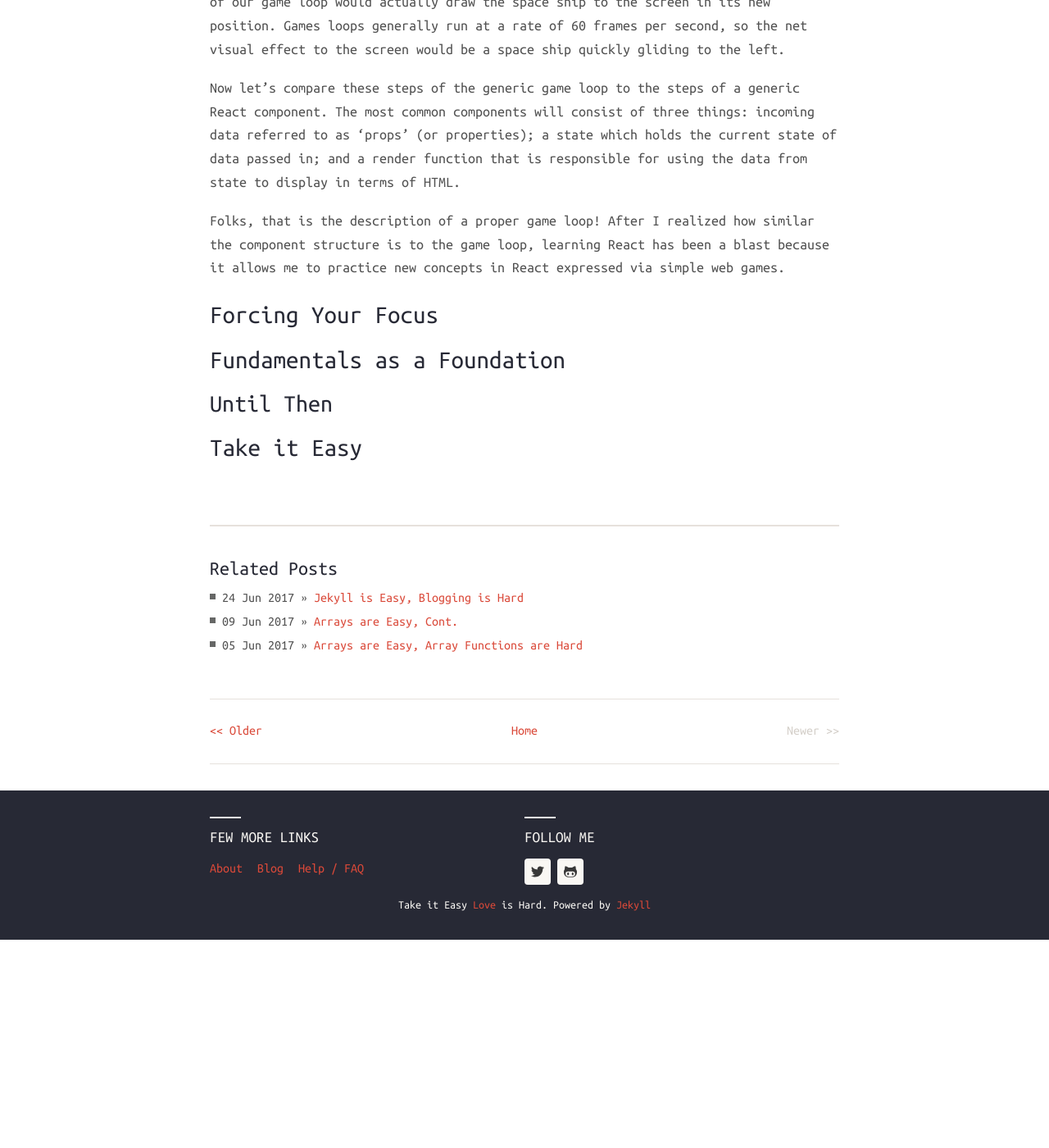
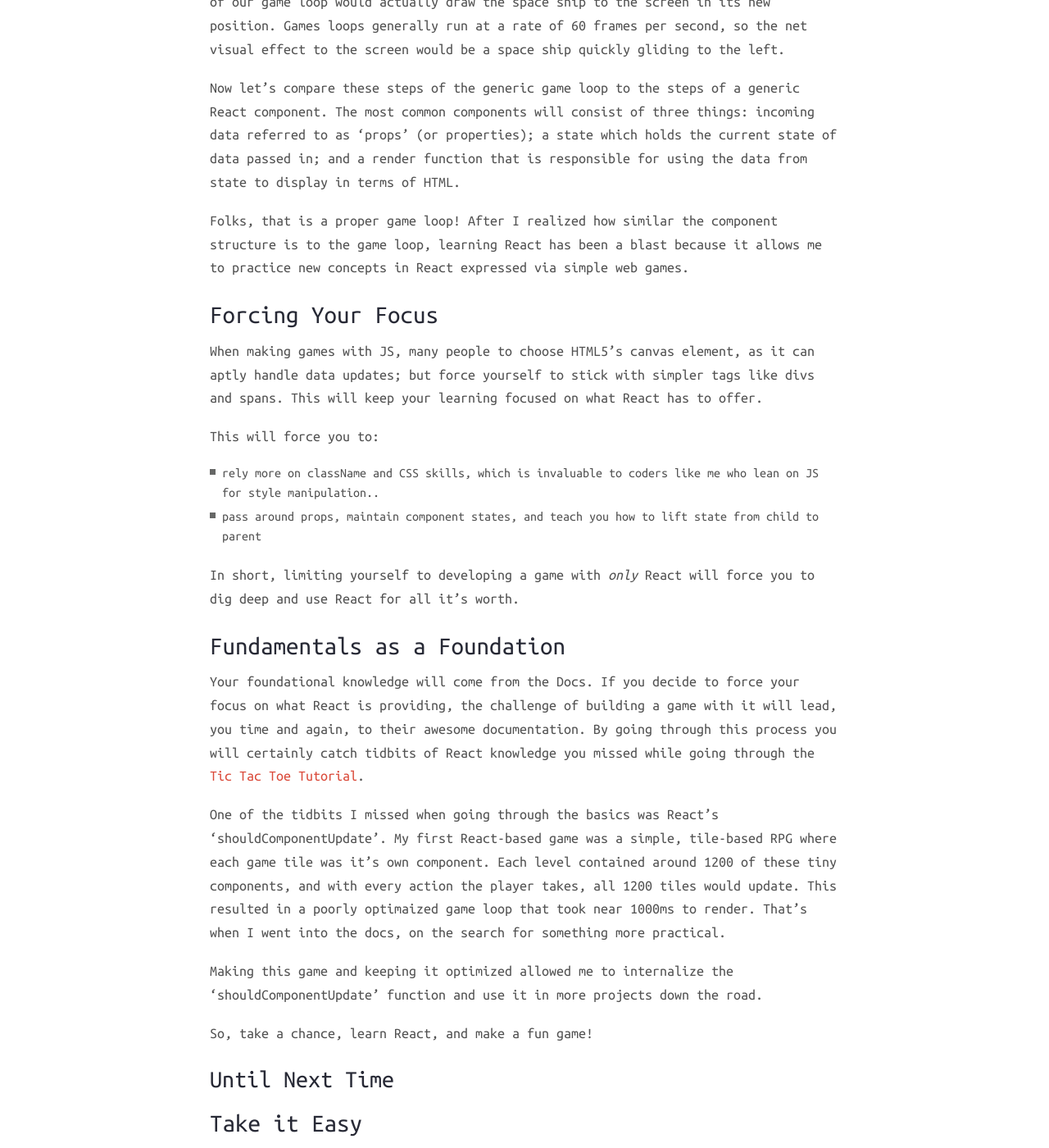
Before and after one commit to david-vanderhaar/blog, a Jekyll site: the page built from _posts/2018-02-25-react-is-easy.md, in a window 1280 px wide and 1400 px high, scrolled down 2107 px. Shown: the whole window at 82% size. Built offline with Jekyll 4.4.1, drawn with Linux system fonts in a browser that asks for light colours; nearby versions of some CDN libraries; before the commit the page ends 3253 px from its top, so only the background shows below that.

Commit message:
final additions

```diff
--- a/_posts/2018-02-25-react-is-easy.md
+++ b/_posts/2018-02-25-react-is-easy.md
@@ -32,12 +32,26 @@ If you were to make a simple game right now, you would certainly build it in ter
 
 Now let's compare these steps of the generic game loop to the steps of a generic React component. The most common components will consist of three things: incoming data referred to as 'props' (or properties); a state which holds the current state of data passed in; and a render function that is responsible for using the data from state to display in terms of HTML.
 
-Folks, that is the description of a proper game loop! After I realized how similar the component structure is to the game loop, learning React has been a blast because it allows me to practice new concepts in React expressed via simple web games.
+Folks, that is a proper game loop! After I realized how similar the component structure is to the game loop, learning React has been a blast because it allows me to practice new concepts in React expressed via simple web games.
 
 ## Forcing Your Focus
+When making games with JS, many people to choose HTML5’s canvas element, as it can aptly handle data updates; but force yourself to stick with simpler tags like divs and spans. This will keep your learning focused on what React has to offer.
+
+This will force you to:
+- rely more on className and CSS skills, which is invaluable to coders like me who lean on JS for style manipulation..
+- pass around props, maintain component states, and teach you how to lift state from child to parent
+
+In short, limiting yourself to developing a game with *only* React will force you to dig deep and use React for all it's worth.
 
 ## Fundamentals as a Foundation
+Your foundational knowledge will come from the Docs. If you decide to force your focus on what React is providing, the challenge of building a game with it will lead, you time and again, to their awesome documentation. By going through this process you will certainly catch tidbits of React knowledge you missed while going through the [Tic Tac Toe Tutorial](https://reactjs.org/tutorial/tutorial.html).
 
-### Until Then
+One of the tidbits I missed when going through the basics was React's 'shouldComponentUpdate'. My first React-based game was a simple, tile-based RPG where each game tile was it's own component. Each level contained around 1200 of these tiny components, and with every action the player takes, all 1200 tiles would update. This resulted in a poorly optimaized game loop that took near 1000ms to render. That's when I went into the docs, on the search for something more practical.
+
+Making this game and keeping it optimized allowed me to internalize the 'shouldComponentUpdate' function and use it in more projects down the road.
+
+So, take a chance, learn React, and make a fun game!
+
+### Until Next Time
 
 ## Take it Easy
```
